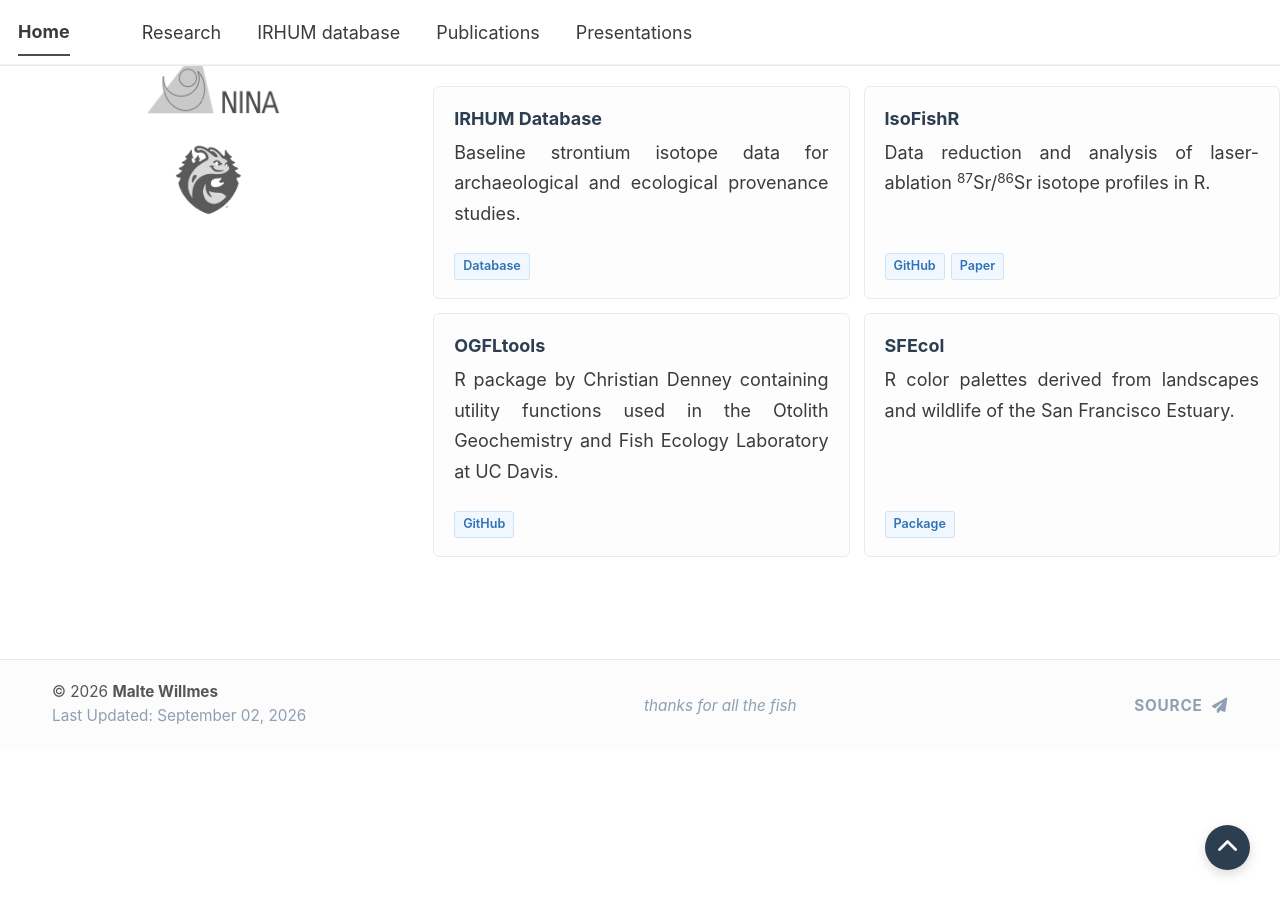
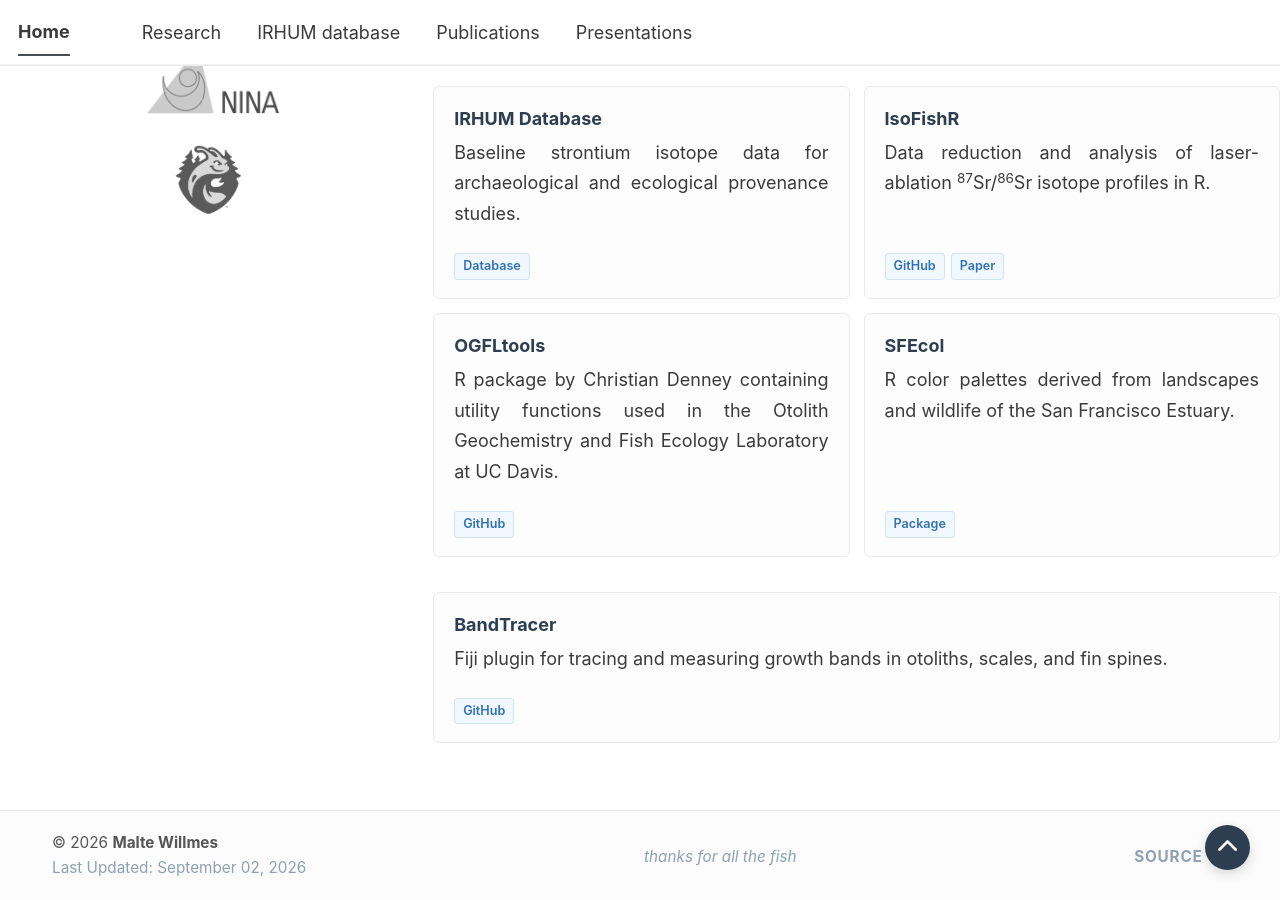
Before and after one commit to MalteWillmes/maltewillmes.github.io, a Jekyll site: the page built from _pages/about.md, in a window 1280 px wide and 900 px high, scrolled down 525 px. Built offline with Jekyll 4.4.1, drawn with Linux system fonts in a browser that asks for light colours; a script bundle is joined from its source files by our own code; library files that are not in the unit come from our copies.

Commit message:
Update about.md

```diff
--- a/_pages/about.md
+++ b/_pages/about.md
@@ -571,3 +571,35 @@ redirect_from:
 
 
 </div>
+<!-- BandTracer -->
+
+<div class="tool-card">
+
+  <div>
+
+    <div class="tool-title">
+      BandTracer
+    </div>
+
+    <p class="tool-description">
+      Fiji plugin for tracing and measuring growth bands
+      in otoliths, scales, and fin spines.
+    </p>
+
+  </div>
+
+
+  <div class="tool-links">
+
+    <a
+      href="https://github.com/MalteWillmes/BandTracer"
+      target="_blank"
+      rel="noopener noreferrer"
+      class="tool-link"
+    >
+      GitHub
+    </a>
+
+  </div>
+
+</div>
```
